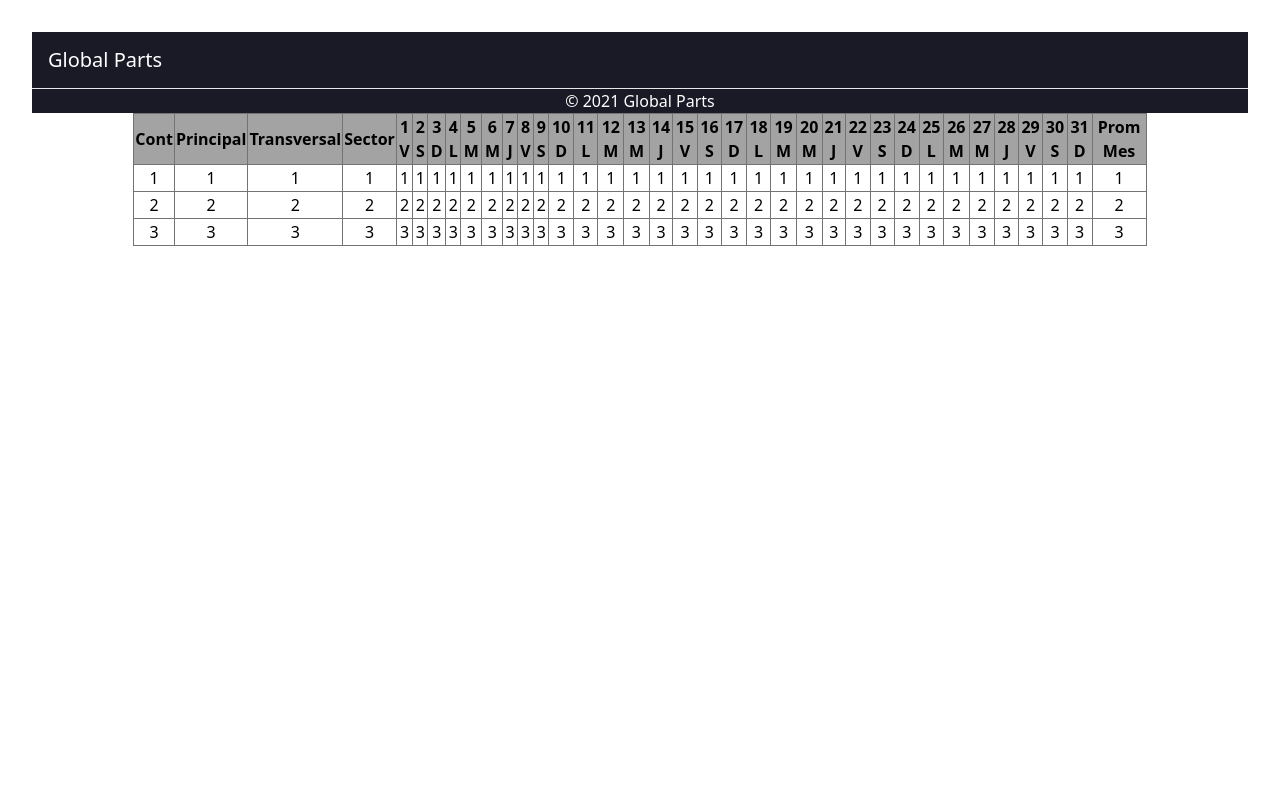
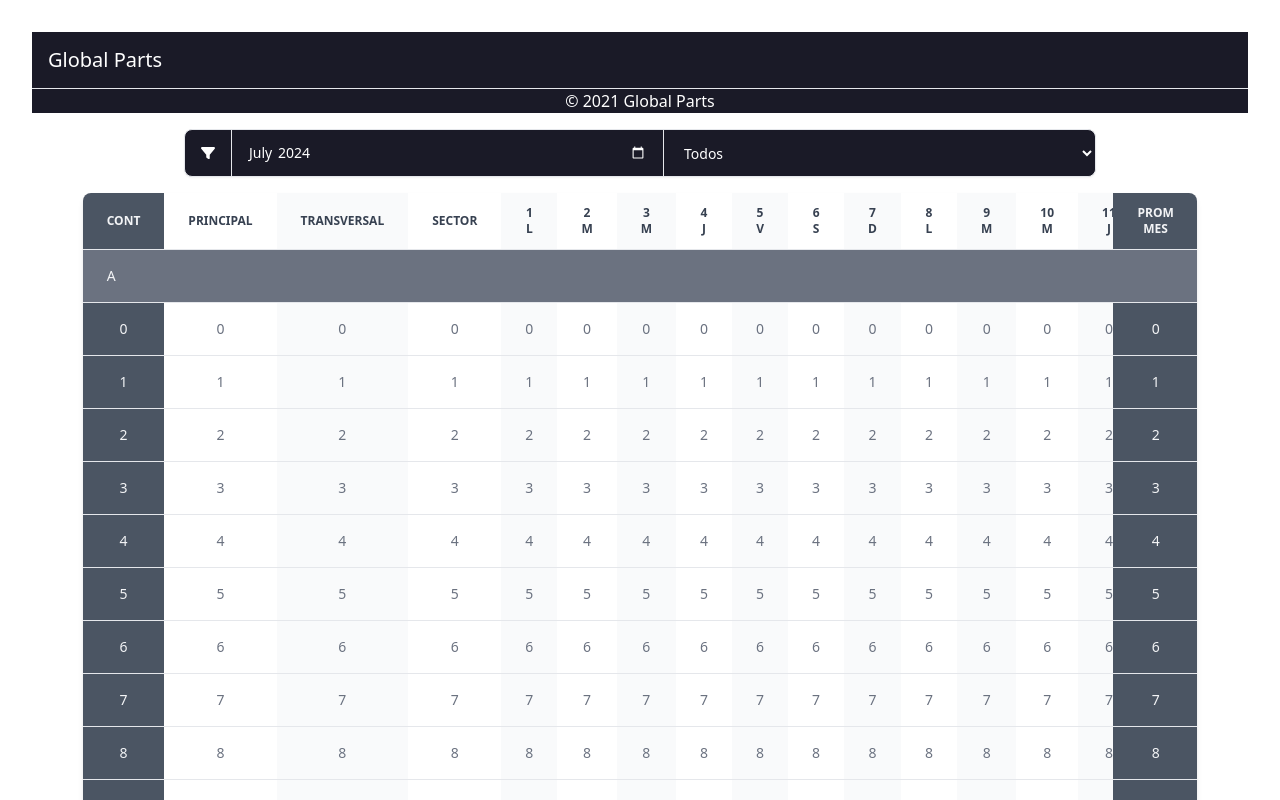
Before and after one commit to ericklasluisa/global-parts-frontend, a React (Vite) app: page / in a window 1280 px wide. Shown: the top 800 px of the page. Built offline with nearby package versions, Linux system fonts and the light colour scheme.

Commit message:
TablaAdmin V1.0.1

```diff
--- a/package.json
+++ b/package.json
@@ -11,7 +11,8 @@
   },
   "dependencies": {
     "react": "^18.3.1",
-    "react-dom": "^18.3.1"
+    "react-dom": "^18.3.1",
+    "react-icons": "^5.2.1"
   },
   "devDependencies": {
     "@types/react": "^18.3.3",
--- a/src/components/TablaAdmin/TablaAdmin.jsx
+++ b/src/components/TablaAdmin/TablaAdmin.jsx
@@ -1,70 +1,144 @@
 import { useState, useEffect } from "react";
+import { FaFilter } from "react-icons/fa6";
 
-export default function TablaAdmin() {
+function Filtro({ mes, anio, setMes, setAnio, setRuta}) {
+  const fechaActual = new Date();
+  const mesActual = fechaActual.getMonth() + 1;
+  const anioActual = fechaActual.getFullYear();
+
+  const cambioFecha = (e) => {
+    const [year, month] = e.target.value.split("-");
+    if((parseInt(year) == anioActual && parseInt(month) > mesActual) || parseInt(year) > anioActual){
+      setMes(mesActual);
+      setAnio(anioActual);
+      window.alert("Elija una fecha menor a la actual")
+    } else{
+      setMes(parseInt(month));
+      setAnio(parseInt(year));
+    }
+  };
+
+  return (
+    <div className="flex shadow-sm mx-auto bg-global-principal m-4 rounded-lg items-center border-gray-200 border w-3/4">
+      <section className="px-4 py-3 bg-global-principal
+          text-sm text-white font-medium
+          rounded-s-lg">
+        <FaFilter />
+      </section>
+      <input name="mes" type="month" value={`${anio}-${mes.toString().padStart(2, "0")}`}
+        className="calendario px-4 py-3 bg-global-principal flex-1
+        text-sm text-white font-medium
+        border-gray-200 border-l border-r
+        hover:bg-[#464769]
+        focus:z-10 focus:ring-2 focus:ring-white"
+        onChange={cambioFecha} />
+      <select name="ruta" id="ruta"
+        className="calendario px-4 py-3 bg-global-principal flex-1
+        text-sm text-white font-medium
+        rounded-e-lg
+        hover:bg-[#464769]
+        focus:z-10 focus:ring-2 focus:ring-white"
+        onChange={(e) => setRuta(e.target.value)}>
+          <option value="*" selected>Todos</option>
+          <option value="A">Ruta A</option>
+          <option value="B">Ruta B</option>
+          <option value="C">Ruta C</option>
+      </select>
+    </div>
+  )
+}
+
+function Tabla({ mes, anio }) {
   const [dias, setDias] = useState([]);
-  const [mes, setMes] = useState([]);
-  const [anio, setAnio] = useState([]);
+
   useEffect(() => {
-    const fecha = new Date();
-    setMes(fecha.getMonth() + 1);
-    setAnio(fecha.getFullYear());
-    var numDias = new Date(anio, mes, 0).getDate()
+    var numDias = new Date(anio, mes, 0).getDate();
     const diasSemana = ['D', 'L', 'M', 'M', 'J', 'V', 'S'];
     var diasTemp = [];
     for (let i = 1; i <= numDias; i++) {
       var indice = new Date(anio, mes - 1, i).getDay();
       diasTemp.push(diasSemana[indice]);
+    }
     setDias(diasTemp);
-    }
-  }, []);
+  }, [mes, anio]);
 
-  return(
-  <div className="overflow-x-auto w-10/12 m-auto">
-    <table className="table-auto border-collapse border border-neutral-500">
-      <thead>
-        <tr>
-          <th className="bg-neutral-400 border border-neutral-500">Cont</th>
-          <th className="bg-neutral-400 border border-neutral-500">Principal</th>
-          <th className="bg-neutral-400 border border-neutral-500">Transversal</th>
-          <th className="bg-neutral-400 border border-neutral-500">Sector</th>
+  const numColumnas = 4 + dias.length + 2; // Columnas fijas + columnas de días + columnas 'sticky' al inicio y al final
+
+  return (
+    <div className="overflow-x-auto shadow-md rounded-lg mx-auto w-11/12">
+      <table className="w-auto text-sm text-gray-500">
+        <thead className="text-xs text-gray-700 uppercase">
+          <tr className="border-b border-gray-200">
+            <th className="px-6 py-3 bg-gray-600 text-gray-100 sticky left-0">Cont</th>
+            <th className="px-6 py-3">Principal</th>
+            <th className="px-6 py-3 bg-gray-50">Transversal</th>
+            <th className="px-6 py-3">Sector</th>
             {dias.map((dia, index) => (
-            <th key={index} className="bg-neutral-400 border border-neutral-500">{index + 1} {dia}</th>
+              <th key={index} className={`px-6 py-3 ${index % 2 === 0 ? 'bg-gray-50' : ''}`}>
+                {index + 1} {dia}
+              </th>
             ))}
-          <th className="bg-neutral-400 border-neutral-500 sticky right-0">Prom Mes</th>
+            <th className="px-6 py-3 bg-gray-600 text-gray-100 sticky right-0">Prom Mes</th>
           </tr>
         </thead>
         <tbody>
-        <tr>
-          <td className="border border-neutral-500">1</td>
-          <td className="border border-neutral-500">1</td>
-          <td className="border border-neutral-500">1</td>
-          <td className="border border-neutral-500">1</td>
+          <tr className="border-b border-gray-200 bg-gray-500">
+            <td className="px-6 py-4 font-medium text-gray-100 text-left sticky left-0">A</td>
+            <td colSpan={numColumnas - 1} className="px-6 py-4"></td>
+          </tr>
+          {Array.from({ length: 10 }).map((_, i) => (
+            <tr key={i} className="border-b border-gray-200">
+              <td className="px-6 py-4 font-medium text-gray-100 whitespace-nowrap bg-gray-600 sticky left-0">{i}</td>
+              <td className="px-6 py-4">{i}</td>
+              <td className="px-6 py-4 bg-gray-50">{i}</td>
+              <td className="px-6 py-4">{i}</td>
               {dias.map((dia, index) => (
-            <td key={index} className="border border-neutral-500">1</td>
+                <td key={index} className={`px-6 py-4 ${index % 2 === 0 ? 'bg-gray-50' : ''}`}>
+                  {i}
+                </td>
               ))}
-          <td className="bg-white border border-neutral-500 sticky right-0">1</td>
+              <td className="px-6 py-4 font-medium text-gray-100 bg-gray-600 sticky right-0">{i}</td>
             </tr>
-        <tr>
-          <td className="border border-neutral-500">2</td>
-          <td className="border border-neutral-500">2</td>
-          <td className="border border-neutral-500">2</td>
-          <td className="border border-neutral-500">2</td>
+          ))}
+          <tr className="border-b border-gray-200 bg-gray-500">
+            <td className="px-6 py-4 font-medium text-gray-100 text-left sticky left-0">B</td>
+            <td colSpan={numColumnas - 1} className="px-6 py-4"></td>
+          </tr>
+          {Array.from({ length: 10 }).map((_, i) => (
+            <tr key={i} className="border-b border-gray-200">
+              <td className="px-6 py-4 font-medium text-gray-100 whitespace-nowrap bg-gray-600 sticky left-0">{i}</td>
+              <td className="px-6 py-4">{i}</td>
+              <td className="px-6 py-4 bg-gray-50">{i}</td>
+              <td className="px-6 py-4">{i}</td>
               {dias.map((dia, index) => (
-            <td key={index} className="border border-neutral-500">2</td>
+                <td key={index} className={`px-6 py-4 ${index % 2 === 0 ? 'bg-gray-50' : ''}`}>
+                  {i}
+                </td>
               ))}
-          <td className="bg-white border border-neutral-500 sticky right-0">2</td>
+              <td className="px-6 py-4 font-medium text-gray-100 bg-gray-600 sticky right-0">{i}</td>
             </tr>
-        <tr>
-          <td className="border border-neutral-500">3</td>
-          <td className="border border-neutral-500">3</td>
-          <td className="border border-neutral-500">3</td>
-          <td className="border border-neutral-500">3</td>
-          {dias.map((dia, index) => (
-            <td key={index} className="border border-neutral-500">3</td>
           ))}
-          <td className="bg-white border border-neutral-500 sticky right-0">3</td>
-        </tr>
         </tbody>
       </table>
-  </div>);
+    </div>
+  );
 }
+
+export default function TablaAdmin() {
+  const [mes, setMes] = useState([]);
+  const [anio, setAnio] = useState([]);
+  const [ruta, setRuta] = useState("*");
+
+  useEffect(() => {
+    const fecha = new Date();
+    setMes(fecha.getMonth() + 1);
+    setAnio(fecha.getFullYear());
+  }, []);
+
+  return (
+    <>
+      <Filtro mes={mes} anio={anio} setMes={setMes} setAnio={setAnio} setRuta={setRuta}/>
+      <Tabla mes={mes} anio={anio} />
+    </>
+  );
+}
--- a/src/index.css
+++ b/src/index.css
@@ -1,3 +1,7 @@
 @tailwind base;
 @tailwind components;
 @tailwind utilities;
+
+.calendario::-webkit-calendar-picker-indicator {
+    filter: invert(1);
+}
```
Also changed, not shown: 1 other file (tests, documents, lock files or other folders). Lines whose indentation alone changed are shown as unchanged.
